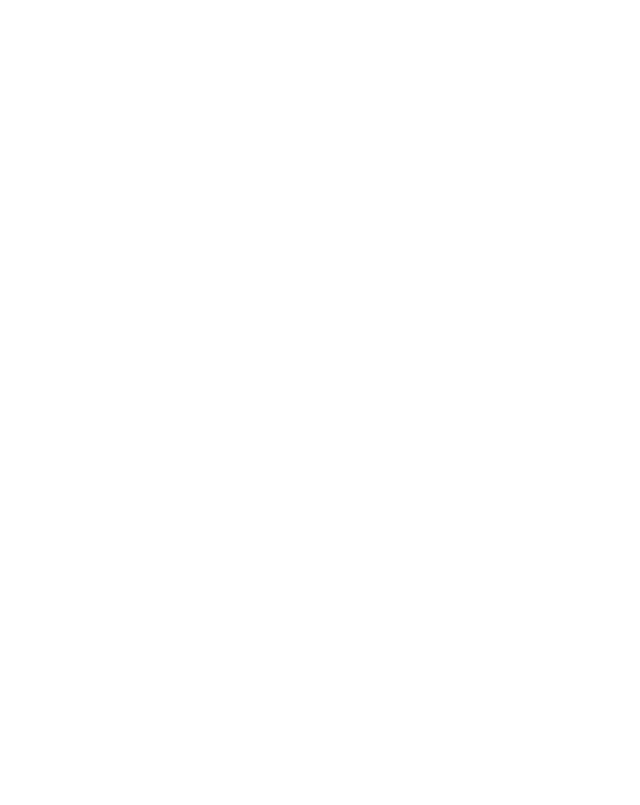
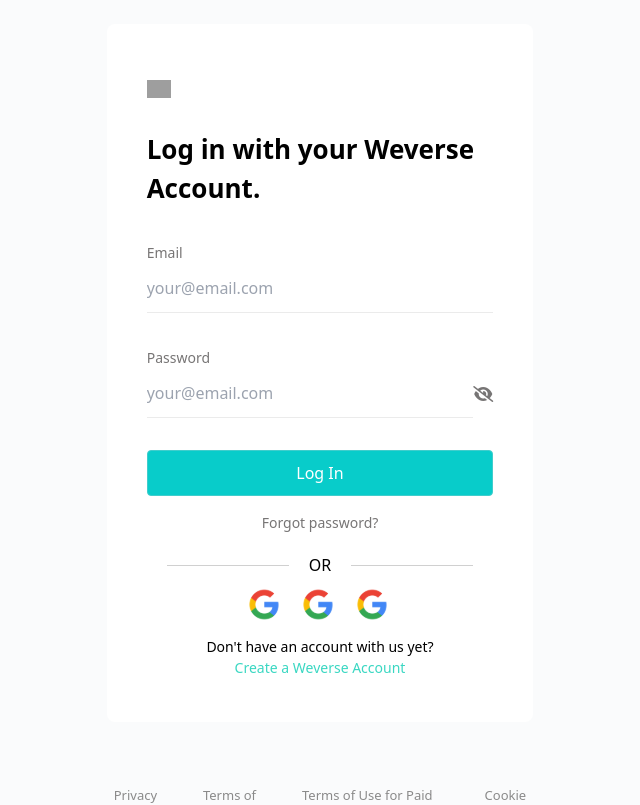
Before and after one commit to Reihannudin/weverse.shop, a React (Create React App) app: page /login in a window 1280 px wide. Before the commit this address had no page. Shown: the top 805 px of the page, without its empty margins (320-960 px from the left). Built offline with nearby package versions, Linux system fonts and the light colour scheme; grey boxes are pictures that could not be loaded.

Commit message:
cloning weverse.shop : Log In & Sign Up Template

```diff
--- a/src/App.jsx
+++ b/src/App.jsx
@@ -5,6 +5,8 @@ import Home from "./pages/Home";
 import "@fortawesome/fontawesome-free/css/all.css";
 import Shop from "./pages/Shop";
 import View from "./pages/View";
+import Login from "./pages/Login";
+import SignUp from "./pages/SignUp";
 function App() {
 
   return(
@@ -13,9 +15,12 @@ function App() {
               <Route path="/" element={<Home />}></Route>
               <Route path="/shop/:id" element={<Shop  />}></Route>
               <Route path="/shop/:id/product/:product_id/v/" element={<View />}></Route>
-              <Route path="/shop/:id/categories/:id/type/:id" element={<Shop  />}></Route>
-              <Route path="/shop/:id/categories/:id" element={<Shop  />}></Route>
-              <Route path="/shop/:id/type/:id" element={<Shop  />}></Route>
+              <Route path="/login" element={<Login />}/>
+              <Route path="/signup" element={<SignUp />}/>
+
+              {/*<Route path="/shop/:id/categories/:id/type/:id" element={<Shop  />}></Route>*/}
+              {/*<Route path="/shop/:id/categories/:id" element={<Shop  />}></Route>*/}
+              {/*<Route path="/shop/:id/type/:id" element={<Shop  />}></Route>*/}
 
           </Routes>
       </div>
--- /dev/null
+++ b/src/components/Card/LoginCard.Component.jsx
@@ -0,0 +1,65 @@
+import {Link} from "react-router-dom";
+
+
+export const LoginCardComponent = () => {
+    return(
+        <>
+            <div className="bg-white py-6 mb-10 px-10 " style={{ borderRadius:"8px"}}>
+                <div>
+                    <div className="my-8" style={{ height:"18px"}}>
+                        <img className="h-full" src="https://account.weverse.io/_next/static/images/63ef1d60aa3540a48efe737f75404df6.svg" alt=""/>
+                    </div>
+                    <div className="mx-0 text-left">
+                        <h1 className="font-bold" style={{ fontSize:"26px"}}>Log in with your Weverse Account.</h1>
+                    </div>
+                    <div className="text-left">
+                        <div className="my-8">
+                            <label style={{ color:"#777575" , fontSize:"14px"}}>Email</label>
+                            <input type="email" className="w-full py-3 border-b-gray-300" style={{ borderBottom:"1px solid #ebebeb"}} placeholder="your@email.com"/>
+                        </div>
+                        <div className="my-8">
+                            <label style={{ color:"#777575" , fontSize:"14px"}}>Password</label>
+                            <div className="flex">
+                                <input type="password" className="w-full py-3 border-b-gray-300" style={{ borderBottom:"1px solid #ebebeb"}} placeholder="your@email.com"/>
+                                <button>
+                                    <i className="fa-solid fa-eye-slash" style={{ color:"#777575"}}>
+                                    </i>
+                                </button>
+                            </div>
+                        </div>
+                        <button className="w-full font-medium py-2.5" style={{ color:"#ffffff" , borderRadius:"4px" , fontSize:"16px" , border:"1px solid #40CDCC" , background:"#08CCCA"}}>Log In</button>
+                        <div className="text-center my-4">
+                            <Link to="/">
+                                <p style={{ color:"#777575" , fontSize:"14px" }}>Forgot password?</p>
+                            </Link>
+                        </div>
+                    </div>
+                    <div className="my-5">
+                        <div>
+                            <div className="flex w-full">
+                                <div className="w-full mx-5 my-auto" style={{ height:"1px",  background:"#d0d0d0"}}></div>
+                                <p className="mx-auto">OR</p>
+                                <div className="w-full mx-5 my-auto" style={{ height:"1px",  background:"#d0d0d0"}}></div>
+                            </div>
+                            <div className="flex  my-3 mx-auto gap-3" style={{ width:"150px"}}>
+                                <div className="mx-auto" style={{ width:"35px" , height:"35px"}}>
+                                    <img src="/assets/Google_icon.svg" alt=""/>
+                                </div>
+                                <div className="mx-auto" style={{ width:"35px" , height:"35px"}}>
+                                    <img src="/assets/Google_icon.svg" alt=""/>
+                                </div>
+                                <div className="mx-auto" style={{ width:"35px" , height:"35px"}}>
+                                    <img src="/assets/Google_icon.svg" alt=""/>
+                                </div>
+                            </div>
+                            <div className="block" style={{ fontSize:"14px"}}>
+                                <span>Don't have an account with us yet?</span><br/>
+                                <Link to=""><span style={{ color:"rgba(3,204,177,0.78)"}}>Create a Weverse Account</span></Link>
+                            </div>
+                        </div>
+                    </div>
+                </div>
+            </div>
+        </>
+    )
+}
--- /dev/null
+++ b/src/components/Card/SignUpCard.Component.jsx
@@ -0,0 +1,56 @@
+import {Link} from "react-router-dom";
+
+export const SignUpCardComponent = () => {
+    return(
+        <>
+            <div className="bg-white py-6 mb-5 px-10 " style={{ borderRadius:"8px"}}>
+                <div>
+                    <div className="my-8" style={{ height:"18px"}}>
+                        <img className="h-full" src="https://account.weverse.io/_next/static/images/63ef1d60aa3540a48efe737f75404df6.svg" alt=""/>
+                    </div>
+                    <div className="mx-0 text-left">
+                        <h1 className="font-bold" style={{ fontSize:"26px"}}>Weverse Account Log in / Sign up</h1>
+                    </div>
+                    <div className="text-left">
+                        <div className="my-8">
+                            <label style={{ color:"#777575" , fontSize:"14px"}}>Email</label>
+                            <input type="email" className="w-full py-3 border-b-gray-300" style={{ borderBottom:"1px solid #ebebeb"}} placeholder="your@email.com"/>
+                        </div>
+                        <div className="py-24">
+                                         </div>
+                        <button className="w-full font-medium py-2.5" style={{ color:"#ffffff" , borderRadius:"4px" , fontSize:"16px" , border:"1px solid #40CDCC" , background:"#08CCCA"}}>Log In</button>
+                        <div className="text-center my-4">
+                            <Link to="/">
+                                <p style={{ color:"#777575" , fontSize:"14px" }}>Forgot password?</p>
+                            </Link>
+                        </div>
+                    </div>
+                    <div className="my-5">
+                        <div>
+                            <div className="flex w-full">
+                                <div className="w-full mx-5 my-auto" style={{ height:"1px",  background:"#d0d0d0"}}></div>
+                                <p className="mx-auto">OR</p>
+                                <div className="w-full mx-5 my-auto" style={{ height:"1px",  background:"#d0d0d0"}}></div>
+                            </div>
+                            <div className="flex  my-3 mx-auto gap-3" style={{ width:"150px"}}>
+                                <div className="mx-auto" style={{ width:"35px" , height:"35px"}}>
+                                    <img src="/assets/Google_icon.svg" alt=""/>
+                                </div>
+                                <div className="mx-auto" style={{ width:"35px" , height:"35px"}}>
+                                    <img src="/assets/Google_icon.svg" alt=""/>
+                                </div>
+                                <div className="mx-auto" style={{ width:"35px" , height:"35px"}}>
+                                    <img src="/assets/Google_icon.svg" alt=""/>
+                                </div>
+                            </div>
+                            <div className="block" style={{ fontSize:"14px"}}>
+                                <span>Don't have an account with us yet?</span><br/>
+                                <Link to=""><span style={{ color:"rgba(3,204,177,0.78)"}}>Create a Weverse Account</span></Link>
+                            </div>
+                        </div>
+                    </div>
+                </div>
+            </div>
+        </>
+    )
+}
--- /dev/null
+++ b/src/pages/Login.jsx
@@ -0,0 +1,20 @@
+import {FooterComponent} from "../components/Footer.Component";
+import {LoginCardComponent} from "../components/Card/LoginCard.Component";
+
+
+function Login(){
+    return(
+        <>
+            <div className="w-full py-6" style={{ background:"#FAFBFC"}}>
+                <div className="w-6/12 mx-auto">
+                    <div className="w-8/12 mx-auto">
+                        <LoginCardComponent />
+                    </div>
+                </div>
+                <FooterComponent />
+            </div>
+        </>
+    )
+}
+
+export default Login
--- /dev/null
+++ b/src/pages/SignUp.jsx
@@ -0,0 +1,20 @@
+import {LoginCardComponent} from "../components/Card/LoginCard.Component";
+import {FooterComponent} from "../components/Footer.Component";
+import {SignUpCardComponent} from "../components/Card/SignUpCard.Component";
+
+function SignUp(){
+    return(
+        <>
+            <div className="w-full py-6" style={{ background:"#FAFBFC"}}>
+                <div className="w-6/12 mx-auto">
+                    <div className="w-8/12 mx-auto">
+                        <SignUpCardComponent />
+                    </div>
+                </div>
+                <FooterComponent />
+            </div>
+        </>
+    )
+}
+
+export default SignUp
```
Also changed, not shown: public/assets/Google_icon.svg (added).
